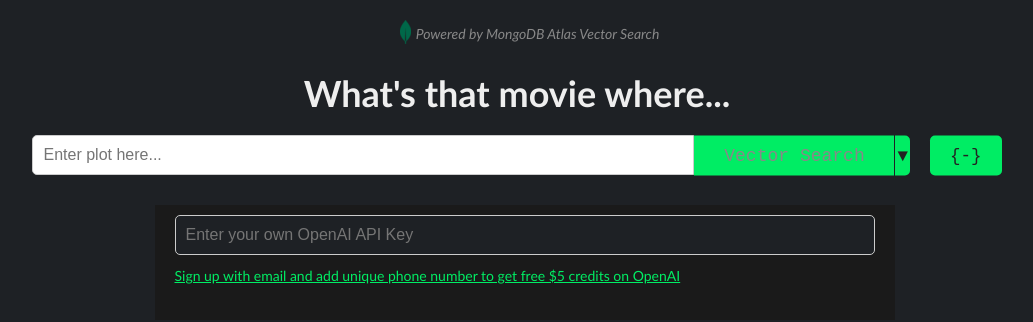
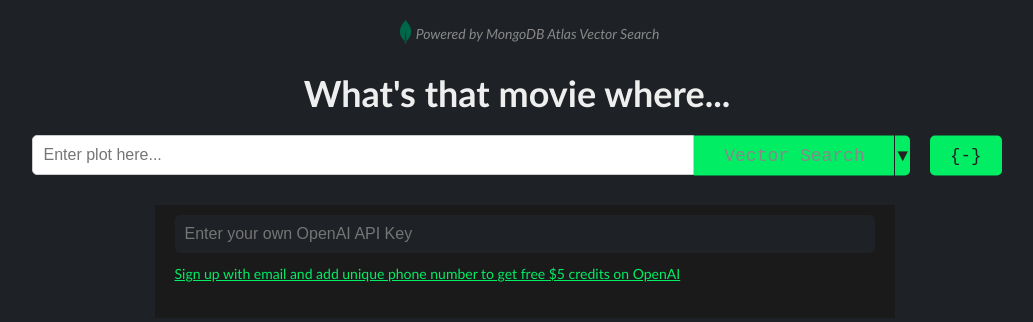
Before and after one commit to ajayRaghav37/vector-movie-search, a React (Create React App) app: page / in a window 1280 px wide. Shown: the top 322 px of the page, without its empty margins (123-1156 px from the left). Built offline with nearby package versions, Linux system fonts and the light colour scheme.

Commit message:
focus and autofill css fix

```diff
--- a/src/App.css
+++ b/src/App.css
@@ -32,7 +32,7 @@ input[type="text"] {
 input[type="password"] {
   flex: 1;
   padding: 10px;
-  border: 1px solid #ccc;
+  border: none;
   border-radius: 5px;
   background-color: #1e2125;
   color: #eee;
@@ -230,3 +230,25 @@ img {
 pre {
   overflow-x: auto;
 }
+
+input[type="text"]:-webkit-autofill {
+  border: none;
+  outline: none;
+}
+
+input[type="password"]:-webkit-autofill {
+  border: none;
+  outline: none;
+  background-color: #1e2125;
+  color: #eee;
+}
+
+input[type="text"]:focus {
+  border: none;
+  outline: none;
+}
+
+input[type="password"]:focus {
+  border: none;
+  outline: none;
+}
```
